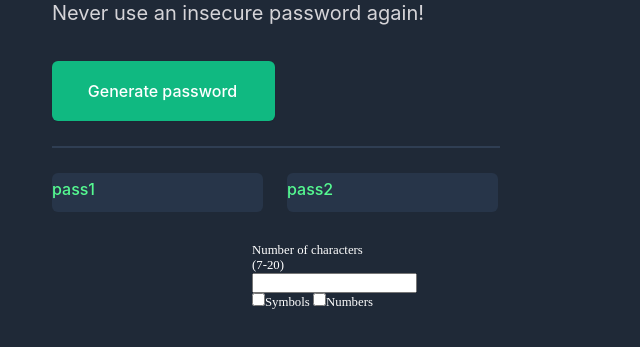
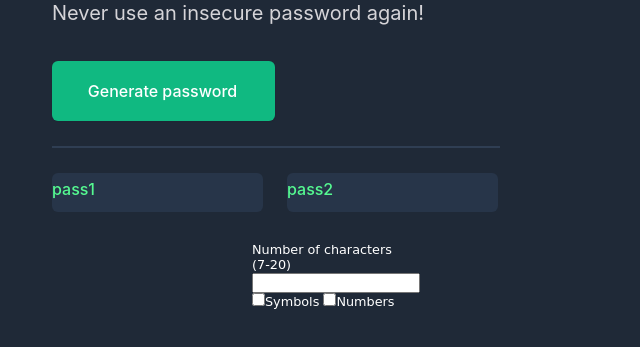
Before and after one commit to Tzah17/pass_generateor, a plain HTML site: page index.html in a window 1280 px wide. Shown: the part 223-570 px from the top of the page, without its empty margins (0-640 px from the left). Drawn offline with nearby package versions, Linux system fonts and the light colour scheme.

Commit message:
changed "#inputs" font

```diff
--- a/style.css
+++ b/style.css
@@ -141,6 +141,7 @@ color: white;
 position: absolute;
 padding: 200px;
 font-size: 0.8em;
+font-family: 'Brush Script MT', cursive;
 }
 
 hr{
```
